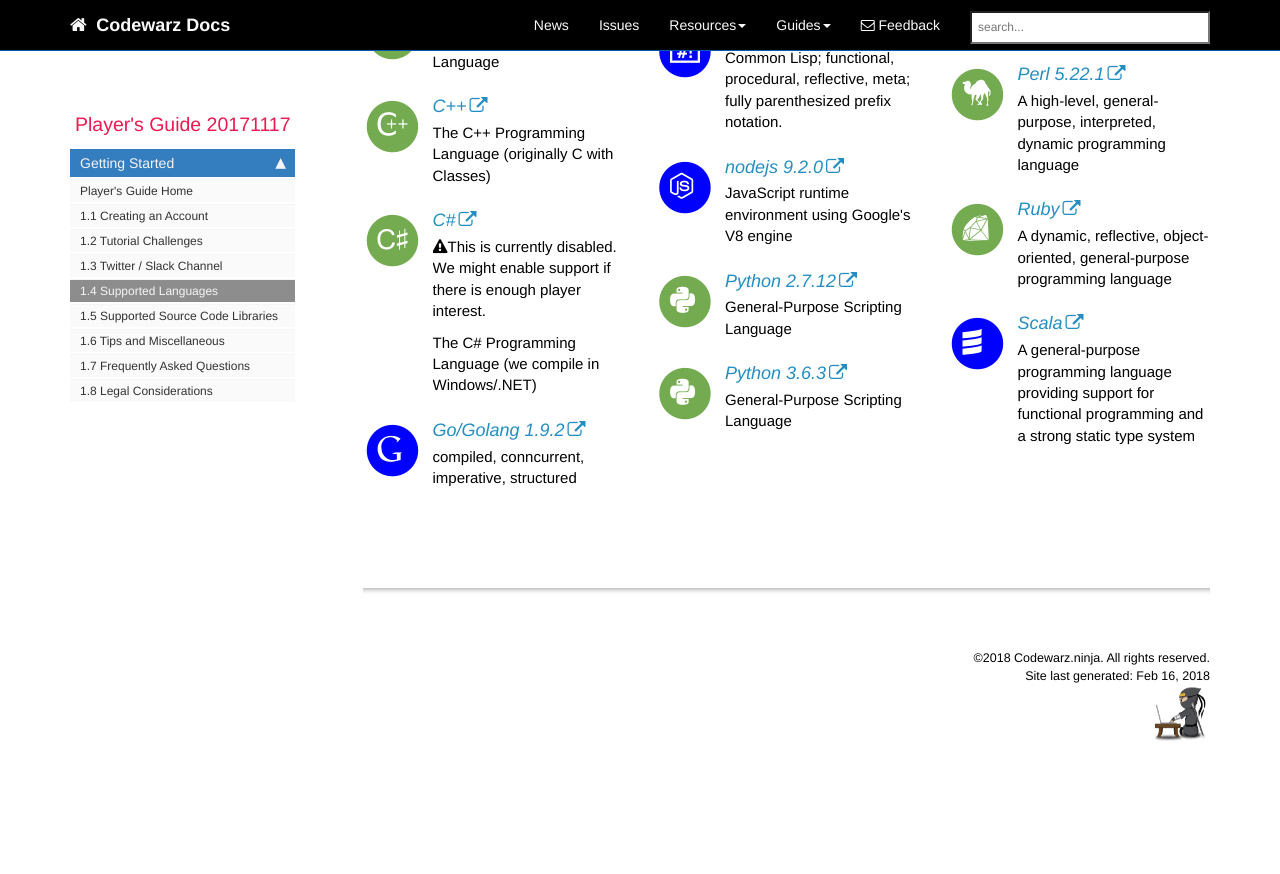
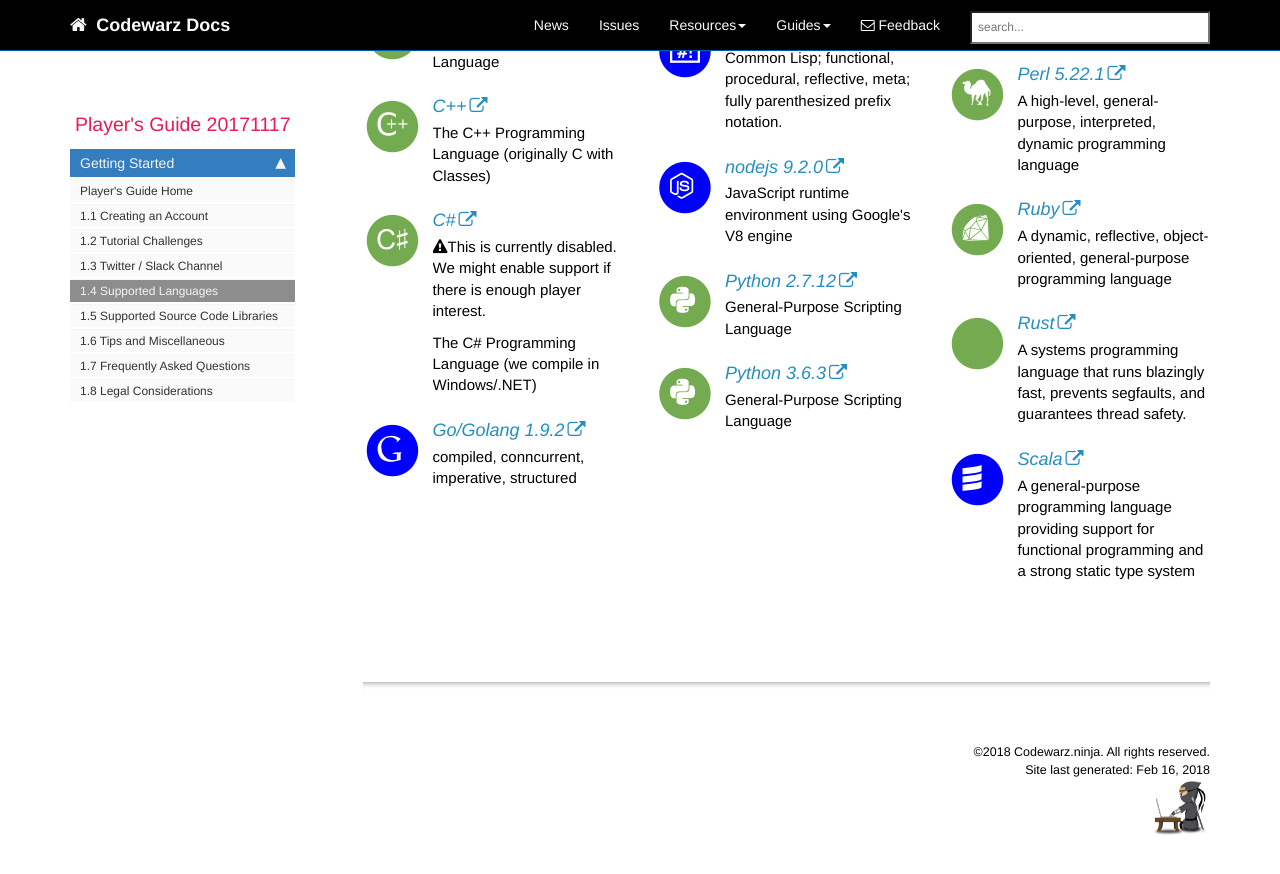
Before and after one commit to codewarz-ninja/runcode-docs.github.io, a Jekyll site: the page built from pages/player-guide/cwn_supported_languages.md, in a window 1280 px wide and 900 px high, scrolled down 546 px. Shown: the top 874 px of the window. Built offline with Jekyll 4.4.1, drawn with Linux system fonts in a browser that asks for light colours; nearby versions of some CDN libraries; comment, search, counter and statistics services are not loaded; before the commit the page ends 1352 px from its top, so only the background shows below that.

Commit message:
added Rust to supported languages and source code library data

```diff
--- a/_includes/custom/cwn_supported_languages_list.html
+++ b/_includes/custom/cwn_supported_languages_list.html
@@ -171,6 +171,18 @@
         <div class="media">
             <div class="pull-left">
                 <span class="fa-stack fa-2x">
+                          <i class="fa fa-circle fa-stack-2x text-primary"></i>
+                          <i class="fa fa-stack-1x fa-inverse"></i>
+                    </span>
+            </div>
+            <div class="media-body">
+                <h4 class="media-heading"><a href="https://www.rust-lang.org/en-US/">Rust</a></h4>
+                <p>A systems programming language that runs blazingly fast, prevents segfaults, and guarantees thread safety.</p>
+            </div>
+        </div>
+        <div class="media">
+            <div class="pull-left">
+                <span class="fa-stack fa-2x">
                           <i style="color:blue" class="fa fa-circle fa-stack-2x text-primary"></i>
                           <i class="fa icon-scala fa-stack-1x fa-inverse"></i>
                     </span>
```
Also changed, not shown: _includes/custom/third_party_lib_tabs.html (+7 -0 lines).
